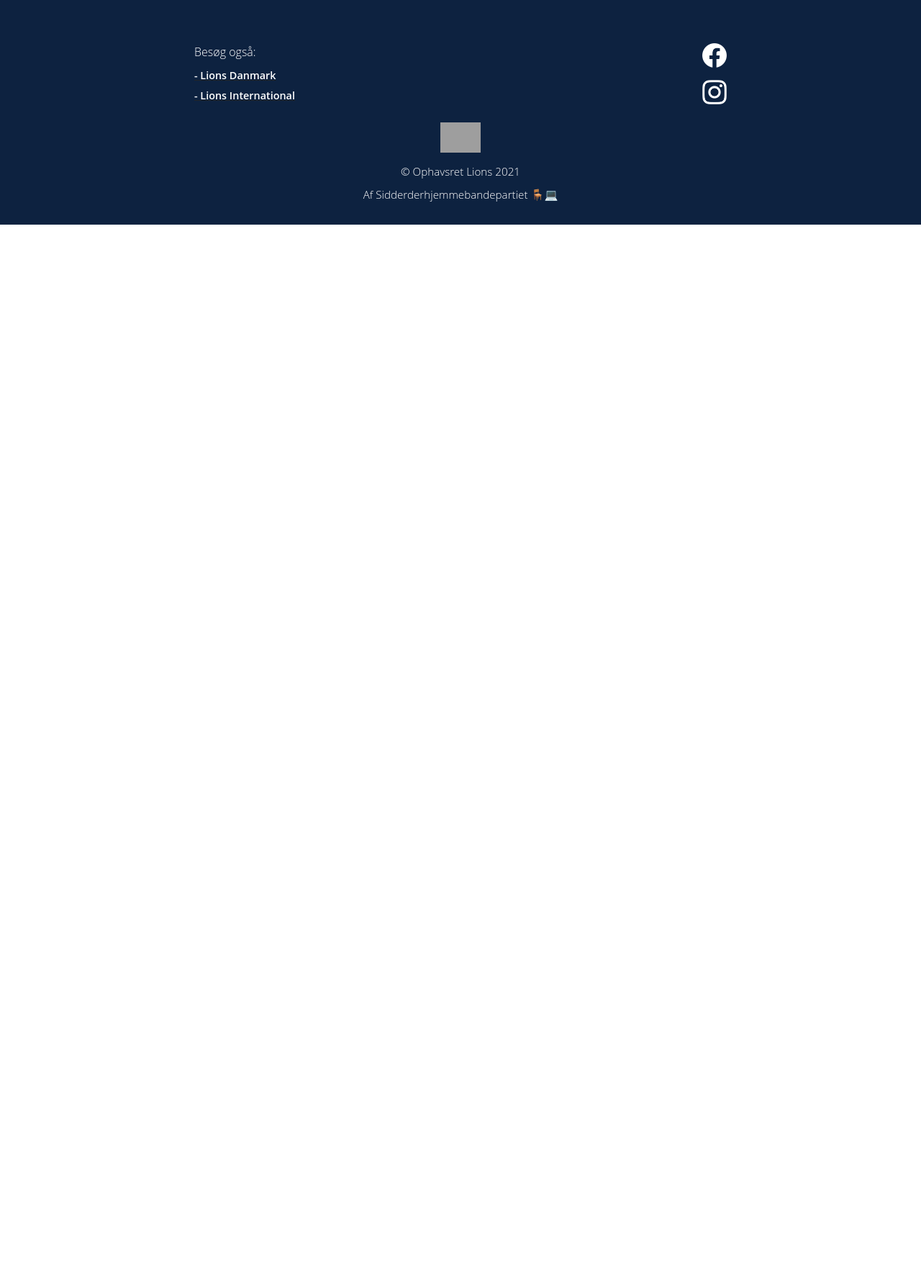
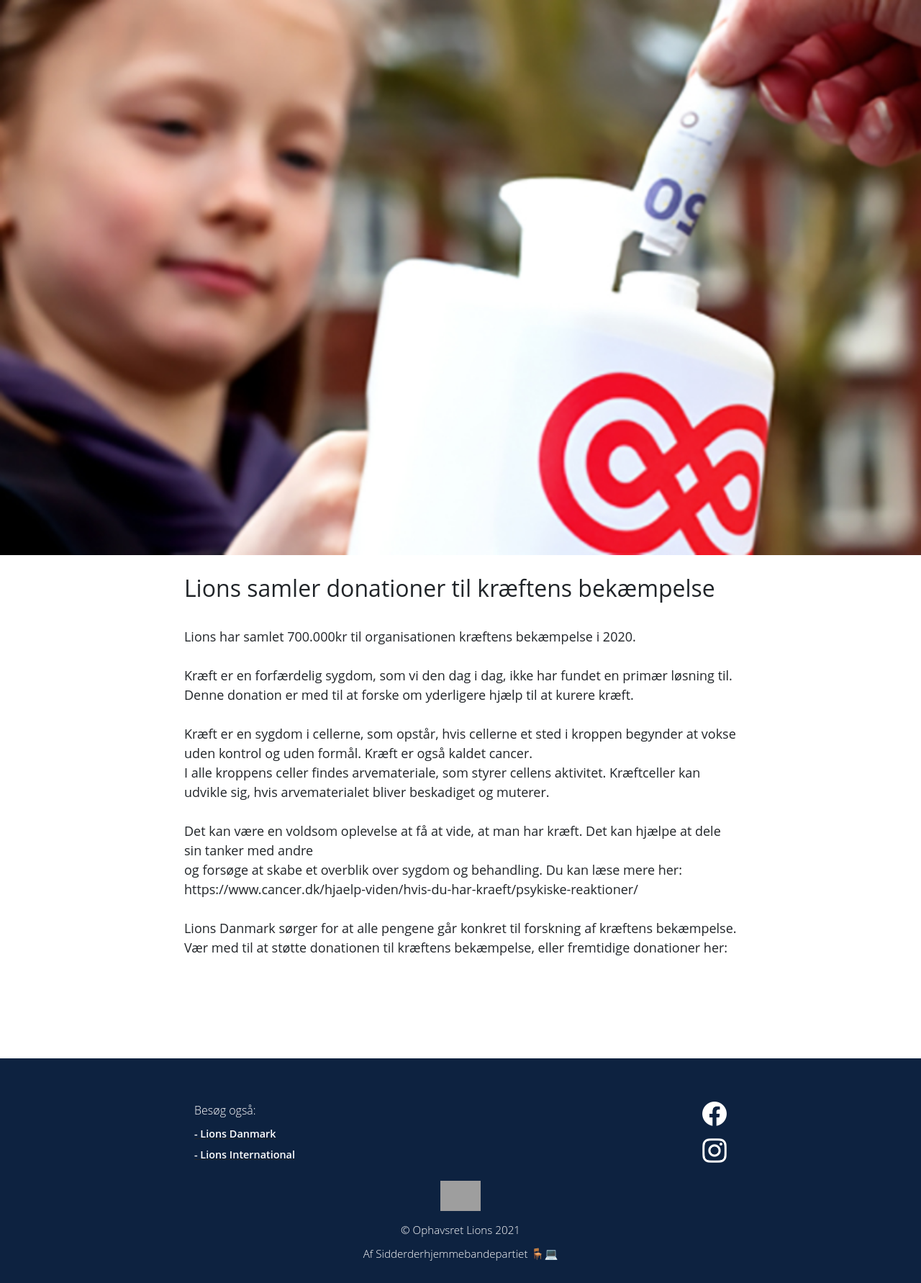
Before and after one commit to ChongIsCode/Lions_Nyk, a PHP site: page /nyhedindex.php in a window 1280 px wide. Shown: the part 86-1868 px from the top of the page at 72% size. Before the commit the page ends 398 px from the top, so only its background shows below. Run offline with PHP 8.4, Linux system fonts and the light colour scheme; style sheets or scripts are compiled from the project's sources; some libraries are stand-ins or nearby versions; grey boxes are pictures that could not be loaded.

Commit message:
Indsættet tekst, billeder og elementer

```diff
--- a/css/styles.scss
+++ b/css/styles.scss
@@ -578,3 +578,29 @@ li {
 .sponsor{
 	padding-left: 75px;
 }
+
+.nyhed{
+	padding-left: 20%;
+	padding-right: 20%;
+}
+
+@media only screen and (min-width: 768px){
+	.nyhed {
+		font-size: large;
+		padding-left: 20%;
+		padding-right: 20%;
+	}
+	h3{
+		font-size: x-large;
+	}
+}
+@media only screen and (min-width: 768px){
+	.nyhed {
+		font-size: large;
+		padding-left: 20%;
+		padding-right: 20%;
+	}
+	h3{
+		font-size: xx-large;
+	}
+}
--- a/nyhedindex.php
+++ b/nyhedindex.php
@@ -29,8 +29,31 @@
 <body>
 <?php include 'include/menu.php';?>
 
-<div class="nyhed">
+<div>
+    <img src="images/Kræftens-Bekæmpelse2.jpg" width="100%" class="img-fluid" alt="Dreng der står og modtager penge til donationer">
 
+    <div class="nyhed">
+        <br>
+        <h3>Lions samler donationer til kræftens bekæmpelse</h3><br>
+
+        <p>Lions har samlet 700.000kr til organisationen kræftens bekæmpelse i 2020.<br><br>
+            Kræft er en forfærdelig sygdom, som vi den dag i dag, ikke har fundet en primær løsning til.<br>
+            Denne donation er med til at forske om yderligere hjælp til at kurere kræft.<br><br>
+            Kræft er en sygdom i cellerne, som opstår, hvis cellerne et sted i kroppen begynder at vokse uden kontrol og uden formål. Kræft er også kaldet cancer.<br>
+            I alle kroppens celler findes arvemateriale, som styrer cellens aktivitet. Kræftceller kan udvikle sig, hvis arvematerialet bliver beskadiget og muterer.<br><br>
+            Det kan være en voldsom oplevelse at få at vide, at man har kræft. Det kan hjælpe at dele sin tanker med andre<br>
+            og forsøge at skabe et overblik over sygdom og behandling. Du kan læse mere her:<br>
+            https://www.cancer.dk/hjaelp-viden/hvis-du-har-kraeft/psykiske-reaktioner/<br><br>
+            Lions Danmark sørger for at alle pengene går konkret til forskning af kræftens bekæmpelse.<br>
+            Vær med til at støtte donationen til kræftens bekæmpelse, eller fremtidige donationer her:<br><br>
+
+        <div class="counter-btn">
+            <a href="#"><div class="counter-btn__donate">Støt</div></a>
+        </div>
+        <br><br>
+
+        </p>
+    </div>
 </div>
 
 <!-- Footer -->
```
Also changed, not shown: images/Kræftens-Bekæmpelse2.jpg (added).
